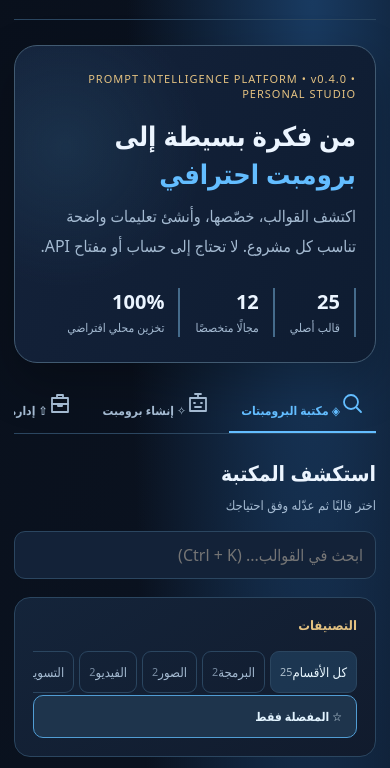
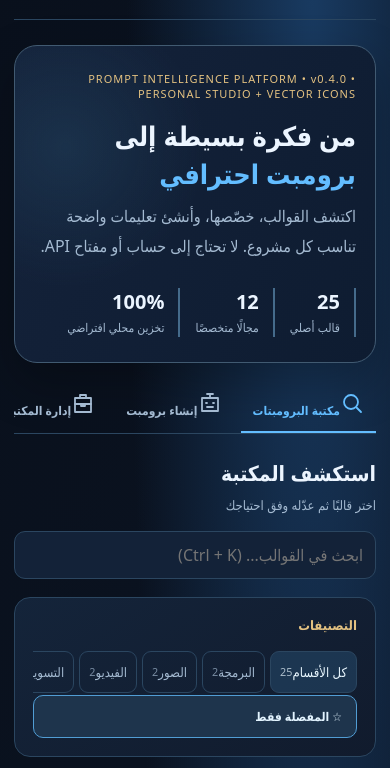
Before and after one commit to nexvary/NEXVARY-PromptForge, an Electron app: page index.html in a window 390 px wide. Shown: the part 69-837 px from the top of the page. Drawn offline with Linux system fonts and the light colour scheme.

Commit message:
ui: replace card glyphs with SVGs and paginate compact mobile results

```diff
--- a/index.html
+++ b/index.html
@@ -1,8 +1,8 @@
 <!doctype html><html lang="ar" dir="rtl"><head><meta charset="utf-8"><meta name="viewport" content="width=device-width,initial-scale=1"><meta name="theme-color" content="#0a1020"><meta name="description" content="مكتبة صناعة البرومبتات العربية"><title>NEXVARY PromptForge</title><link rel="icon" href="icon.svg" type="image/svg+xml"><link rel="manifest" href="manifest.webmanifest"><link rel="stylesheet" href="styles.css"><script type="module" src="app.js"></script></head><body>
 <div class="shell">
 <header><div class="logo">N<span>✦</span></div><div><b class="brand">NEXVARY <i>PromptForge</i></b><small>منصة صناعة البرومبتات الذكية</small></div><a class="gh" href="https://github.com/nexvary/NEXVARY-PromptForge" target="_blank" rel="noopener noreferrer">GitHub ↗</a></header>
-<section class="hero"><span class="overline">PROMPT INTELLIGENCE PLATFORM • v0.4.0 • PERSONAL STUDIO</span><h1>من فكرة بسيطة إلى <em>برومبت احترافي</em></h1><p>اكتشف القوالب، خصّصها، وأنشئ تعليمات واضحة تناسب كل مشروع. لا تحتاج إلى حساب أو مفتاح API.</p><div class="stats"><div><strong id="countAll">25</strong><span>قالب أصلي</span></div><div><strong>12</strong><span>مجالًا متخصصًا</span></div><div><strong>100%</strong><span>تخزين محلي افتراضي</span></div></div></section>
-<nav aria-label="الأقسام"><button data-view="library" class="active">◈ مكتبة البرومبتات</button><button data-view="create">✧ إنشاء برومبت</button><button data-view="data">⇧ إدارة المكتبة</button></nav>
+<section class="hero"><span class="overline">PROMPT INTELLIGENCE PLATFORM • v0.4.0 • PERSONAL STUDIO + VECTOR ICONS</span><h1>من فكرة بسيطة إلى <em>برومبت احترافي</em></h1><p>اكتشف القوالب، خصّصها، وأنشئ تعليمات واضحة تناسب كل مشروع. لا تحتاج إلى حساب أو مفتاح API.</p><div class="stats"><div><strong id="countAll">25</strong><span>قالب أصلي</span></div><div><strong>12</strong><span>مجالًا متخصصًا</span></div><div><strong>100%</strong><span>تخزين محلي افتراضي</span></div></div></section>
+<nav aria-label="الأقسام"><button data-view="library" class="active">مكتبة البرومبتات</button><button data-view="create">إنشاء برومبت</button><button data-view="data">إدارة المكتبة</button></nav>
 <main><section id="view-library">
 <div class="heading"><div><h2>استكشف المكتبة</h2><p>اختر قالبًا ثم عدّله وفق احتياجك</p></div><input type="search" id="search" placeholder="ابحث في القوالب... (Ctrl + K)" aria-label="بحث في البرومبتات"></div>
 <div class="workspace"><aside class="panel categories"><h3>التصنيفات</h3><div id="categories"></div><button id="favorites" class="secondary" aria-pressed="false">☆ المفضلة فقط</button></aside>
```
